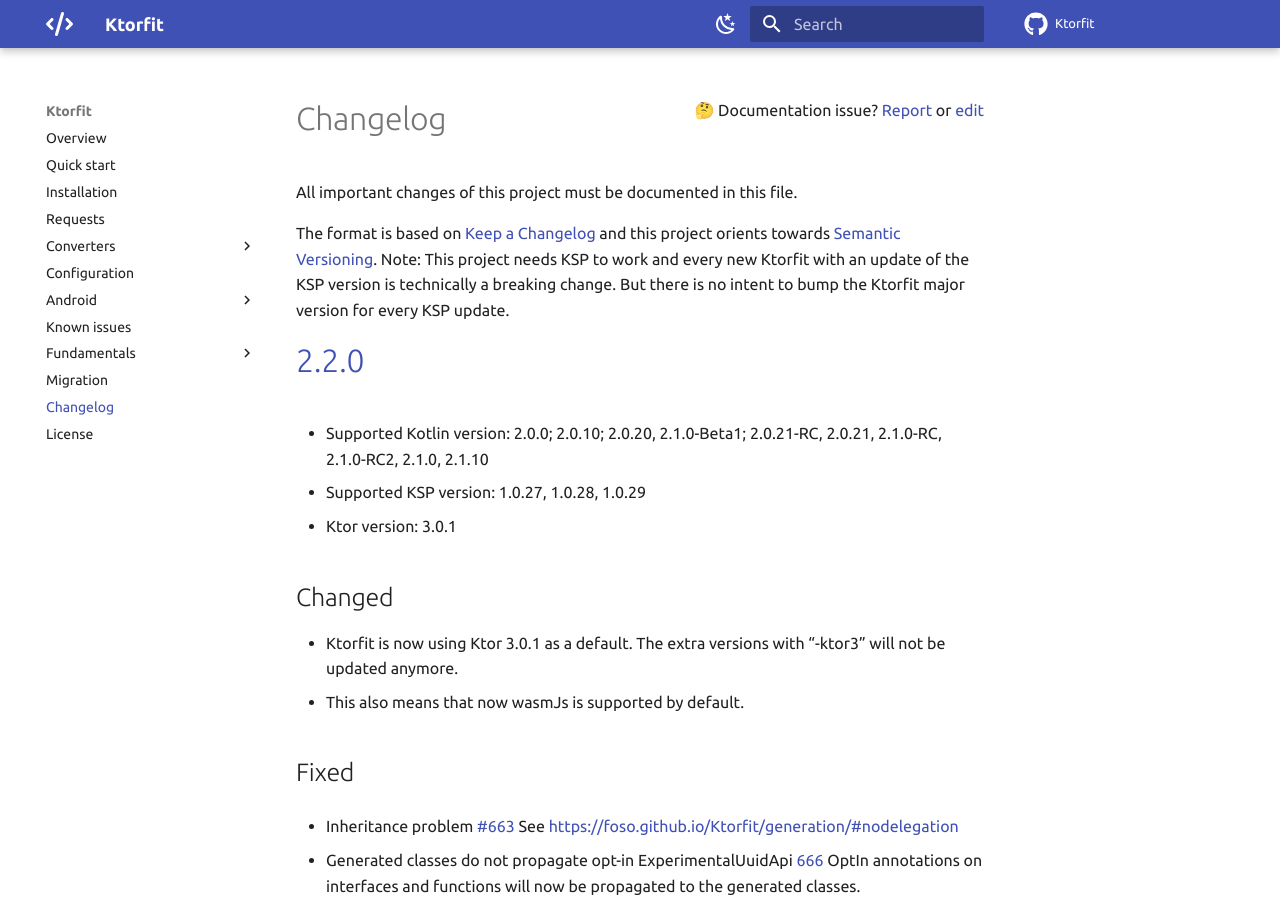
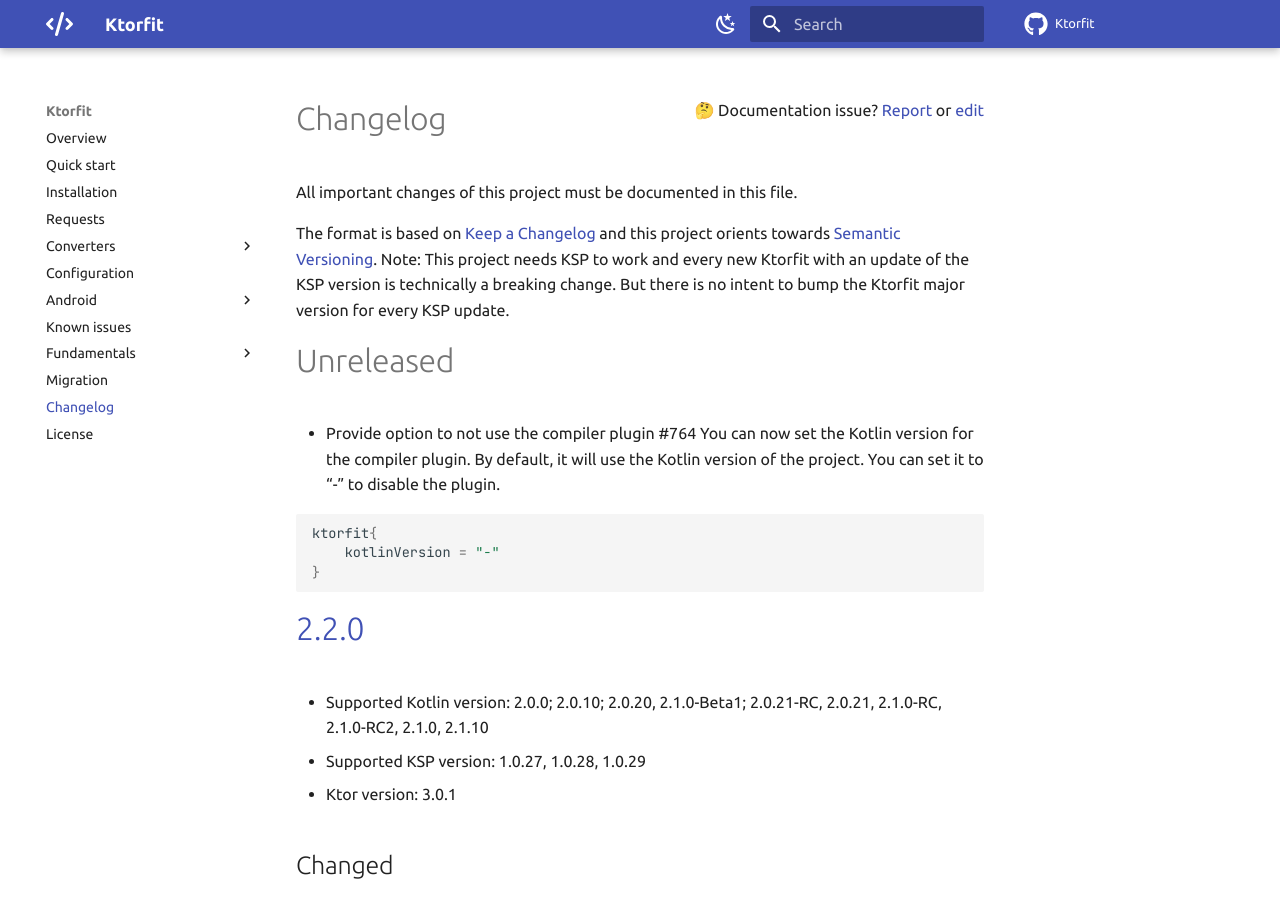
Before and after one commit to Foso/Ktorfit, an MkDocs documentation site: the page built from docs/CHANGELOG.md, in a window 1280 px wide and 900 px high. Built offline with MkDocs 1.6.1 and Material for MkDocs 9.7.7, drawn with Linux system fonts in a browser that asks for light colours; comment, search, counter and statistics services are not loaded.

Commit message:
Add option to set or disable the Ktorfit compiler plugin #764

````diff
--- a/docs/CHANGELOG.md
+++ b/docs/CHANGELOG.md
@@ -6,6 +6,17 @@
 and this project orients towards [Semantic Versioning](http://semver.org/spec/v2.0.0.html).
 Note: This project needs KSP to work and every new Ktorfit with an update of the KSP version is technically a breaking change.
 But there is no intent to bump the Ktorfit major version for every KSP update.
+
+# Unreleased
+- Provide option to not use the compiler plugin #764
+You can now set the Kotlin version for the compiler plugin.
+By default, it will use the Kotlin version of the project. You can set it to "-" to disable the plugin.
+
+```kotlin
+ktorfit{
+    kotlinVersion = "-"
+}
+```
 
 # [2.2.0]()
 * Supported Kotlin version: 2.0.0; 2.0.10; 2.0.20, 2.1.0-Beta1; 2.0.21-RC, 2.0.21, 2.1.0-RC, 2.1.0-RC2, 2.1.0, 2.1.10
````
Also changed, not shown: 2 other files.
